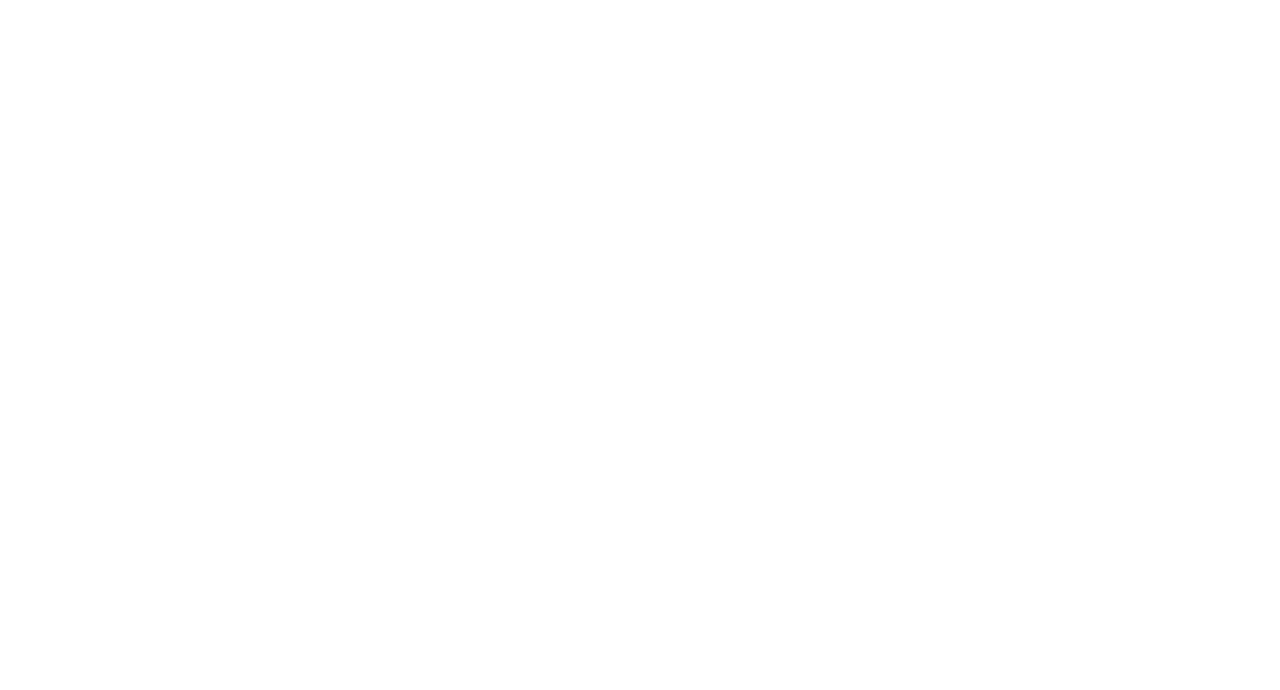
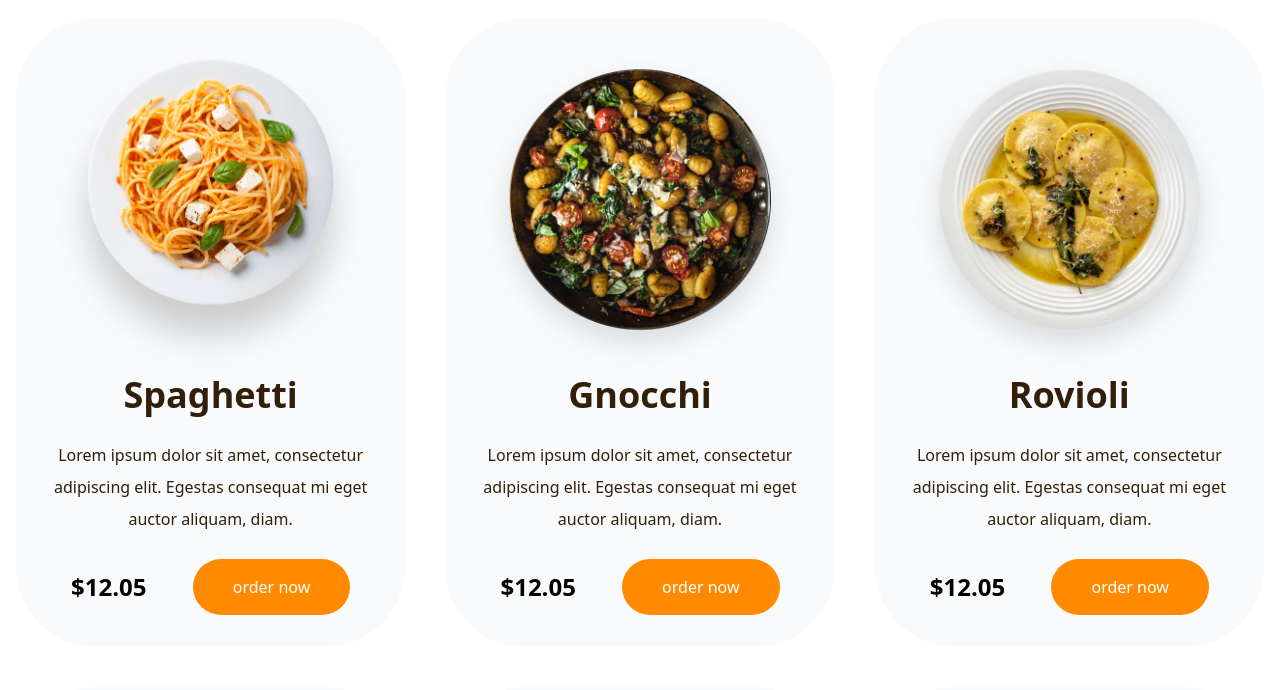
Before and after one commit to parvin-noori/delizioso, a React (Vite) app: page /menu in a window 1280 px wide. Before the commit this address had no page. Shown: the part 650-1340 px from the top of the page. Before the commit the page ends 800 px from the top, so only its background shows below. Built offline with nearby package versions, Linux system fonts and the light colour scheme; data requests are answered from the project's data file.

Commit message:
insert menu page

```diff
--- a/src/components/Menu/Menu.jsx
+++ b/src/components/Menu/MenuSection.jsx
@@ -1,8 +1,9 @@
 import axios from "axios";
 // import ItanlianPasta from "../../assets/imgs/italian-pasta.png";
 import { useEffect, useState } from "react";
+import MenuItem from "../MenuItem/MenuItem";
 
-export default function Menu() {
+export default function MenuSection({sectionTitle}) {
   const categories = [
     {
       id: 1,
@@ -49,7 +50,7 @@
     <section className="lg:py-48 py-24">
       <div className="container grid grid-cols-1 md:space-y-24 space-y-10">
         <span className="md:text-[80px] text-5xl text-center font-bold font-tinos  capitalize">
-          our popular menu
+         {sectionTitle}
         </span>
         <ul className="category-menu flex items-center justify-between flex-nowrap overflow-x-auto gap-3">
           {categories.map((category) => (
@@ -62,21 +63,7 @@
         </ul>
         <div className="menu grid lg:grid-cols-3 grid-cols-2 sm:gap-10 gap-5">
           {foods.map((food) => (
-            <div
-              className="foodCard bg-gray-50 p-4 md:p-8 rounded-[40px] md:rounded-[80px] text-center sm:space-y-6 space-y-3"
-              key={food.id}
-            >
-              <img src={food.img} alt={food.title} className="m-auto size-84 aspect-square" />
-              <span className="lg:text-4xl md:text-3xl text-xl font-semibold text-nowrap">{food.title}</span>
-              <p className="leading-8 line-clamp-2 lg:line-clamp-3">{food.desc}</p>
-              <div className="flex items-center justify-around ">
-                <span className="text-2xl font-semibold text-primaryOrange md:text-black">${food.price}</span>
-                <button className="text-white bg-primaryOrange rounded-full sm:py-4 sm:px-10 size-10 sm:size-auto flex items-center justify-center">
-                  <span className="hidden sm:block">order now</span>
-                  <span className="block sm:hidden">+</span>
-                </button>
-              </div>
-            </div>
+            <MenuItem key={food.id} food={food} />
           ))}
         </div>
       </div>
--- /dev/null
+++ b/src/components/MenuItem/MenuItem.jsx
@@ -0,0 +1,29 @@
+import React from "react";
+
+export default function MenuItem({food}) {
+  return (
+    <div
+      className="foodCard bg-gray-50 p-4 md:p-8 rounded-[40px] md:rounded-[80px] text-center sm:space-y-6 space-y-3"
+
+    >
+      <img
+        src={food.img}
+        alt={food.title}
+        className="m-auto size-84 aspect-square"
+      />
+      <span className="lg:text-4xl md:text-3xl text-xl font-semibold text-nowrap">
+        {food.title}
+      </span>
+      <p className="leading-8 line-clamp-2 lg:line-clamp-3">{food.desc}</p>
+      <div className="flex items-center justify-around ">
+        <span className="text-2xl font-semibold text-primaryOrange md:text-black">
+          ${food.price}
+        </span>
+        <button className="text-white bg-primaryOrange rounded-full sm:py-4 sm:px-10 size-10 sm:size-auto flex items-center justify-center">
+          <span className="hidden sm:block">order now</span>
+          <span className="block sm:hidden">+</span>
+        </button>
+      </div>
+    </div>
+  );
+}
--- a/src/pages/Home.jsx
+++ b/src/pages/Home.jsx
@@ -1,6 +1,6 @@
 import Banner from "@/components/Banner/Banner";
 import Hero from "@/components/Hero/Hero";
-import Menu from "@/components/Menu/Menu";
+import MenuSection from "@/components/Menu/MenuSection";
 import React from "react";
 
 export default function Home() {
@@ -8,7 +8,7 @@
     <>
       <Hero />
       <Banner />
-      <Menu />
+      <MenuSection sectionTitle="our popular menu" />
     </>
   );
 }
--- /dev/null
+++ b/src/pages/Menu.jsx
@@ -0,0 +1,6 @@
+import MenuSection from "@/components/Menu/MenuSection";
+import React from "react";
+
+export default function Menu() {
+  return <MenuSection sectionTitle="Menu" />;
+}
--- a/src/router.jsx
+++ b/src/router.jsx
@@ -1,6 +1,7 @@
 import { createBrowserRouter } from "react-router-dom";
 import MainLayout from "./layouts/mainLayout/MainLayout";
 import Home from "./pages/Home";
+import Menu from "./pages/Menu";
 
 const router = createBrowserRouter([
   {
@@ -10,6 +11,10 @@
         path: "/",
         element: <Home />,
       },
+      {
+        path: "/menu",
+        element: <Menu />,
+      },
     ],
   },
 ]);
```
